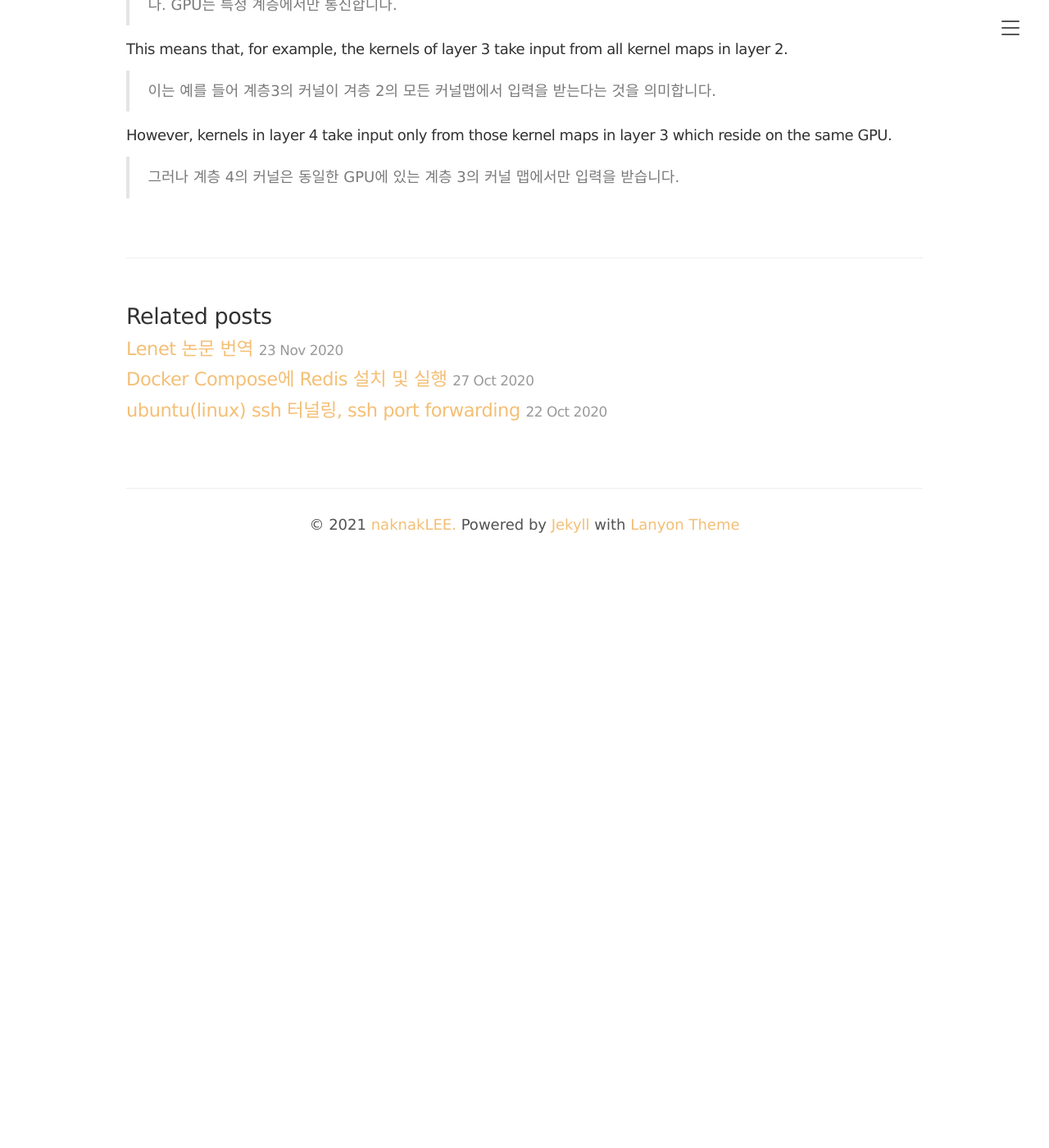
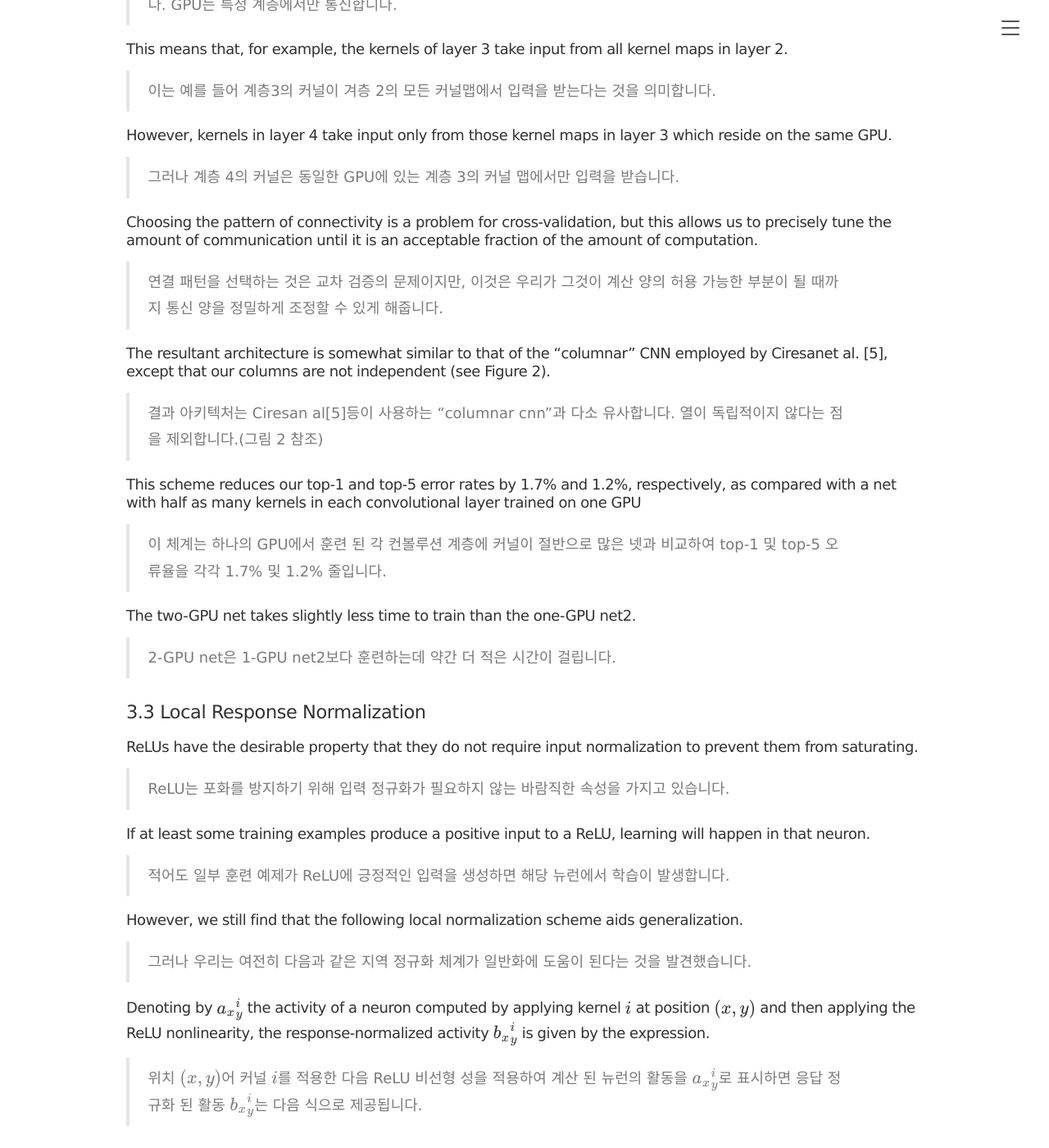
Before and after one commit to naknakLEE/naknakLEE.github.io, a Jekyll site: the page built from _posts/2020-04-22-AlexNet-Post-Review.md, in a window 1280 px wide and 1400 px high, scrolled down 10341 px. Shown: the whole window at 82% size. Built offline with Jekyll 4.4.1, drawn with Linux system fonts in a browser that asks for light colours; formulas are drawn with MathJax 3; comment, search, counter and statistics services are not loaded; before the commit the page ends 11015 px from its top, so only the background shows below that.

Commit message:
Chore: Alex논문 번역 추가

```diff
--- a/_posts/2020-04-22-AlexNet-Post-Review.md
+++ b/_posts/2020-04-22-AlexNet-Post-Review.md
@@ -270,3 +270,37 @@ categories: Classification
 #### However, kernels in layer 4 take input only from those kernel maps in layer 3 which reside on the same GPU.
 
 > 그러나 계층 4의 커널은 동일한 GPU에 있는 계층 3의 커널 맵에서만 입력을 받습니다.
+
+#### Choosing the pattern of connectivity is a problem for cross-validation, but this allows us to precisely tune the amount of communication until it is an acceptable fraction of the amount of computation.
+
+> 연결 패턴을 선택하는 것은 교차 검증의 문제이지만, 이것은 우리가 그것이 계산 양의 허용 가능한 부분이 될 때까지 통신 양을 정밀하게 조정할 수 있게 해줍니다.
+
+#### The resultant architecture is somewhat similar to that of the “columnar” CNN employed by Ciresanet al. [5], except that our columns are not independent (see Figure 2).
+
+> 결과 아키텍처는 Ciresan al[5]등이 사용하는 "columnar cnn"과 다소 유사합니다. 열이 독립적이지 않다는 점을 제외합니다.(그림 2 참조)
+
+#### This scheme reduces our top-1 and top-5 error rates by 1.7% and 1.2%, respectively, as compared with a net with half as many kernels in each convolutional layer trained on one GPU
+
+> 이 체계는 하나의 GPU에서 훈련 된 각 컨볼루션 계층에 커널이 절반으로 많은 넷과 비교하여 top-1 및 top-5 오류율을 각각 1.7% 및 1.2% 줄입니다.
+
+#### The two-GPU net takes slightly less time to train than the one-GPU net2.
+
+> 2-GPU net은 1-GPU net2보다 훈련하는데 약간 더 적은 시간이 걸립니다.
+
+### 3.3 Local Response Normalization
+
+#### ReLUs have the desirable property that they do not require input normalization to prevent them from saturating.
+
+> ReLU는 포화를 방지하기 위해 입력 정규화가 필요하지 않는 바람직한 속성을 가지고 있습니다.
+
+#### If at least some training examples produce a positive input to a ReLU, learning will happen in that neuron.
+
+> 적어도 일부 훈련 예제가 ReLU에 긍정적인 입력을 생성하면 해당 뉴런에서 학습이 발생합니다.
+
+#### However, we still find that the following local normalization scheme aids generalization.
+
+> 그러나 우리는 여전히 다음과 같은 지역 정규화 체계가 일반화에 도움이 된다는 것을 발견했습니다.
+
+####  Denoting by ${a_x}_y^i$ the activity of a neuron computed by applying kernel $i$ at position $(x,y)$ and then applying the ReLU nonlinearity, the response-normalized activity ${b_x}_y^i$ is given by the expression.
+
+> 위치 $(x,y)$어 커널 $i$를 적용한 다음 ReLU 비선형 성을 적용하여 계산 된 뉴런의 활동을 ${a_x}_y^i$로 표시하면 응답 정규화 된 활동 ${b_x}_y^i$는 다음 식으로 제공됩니다.
```
